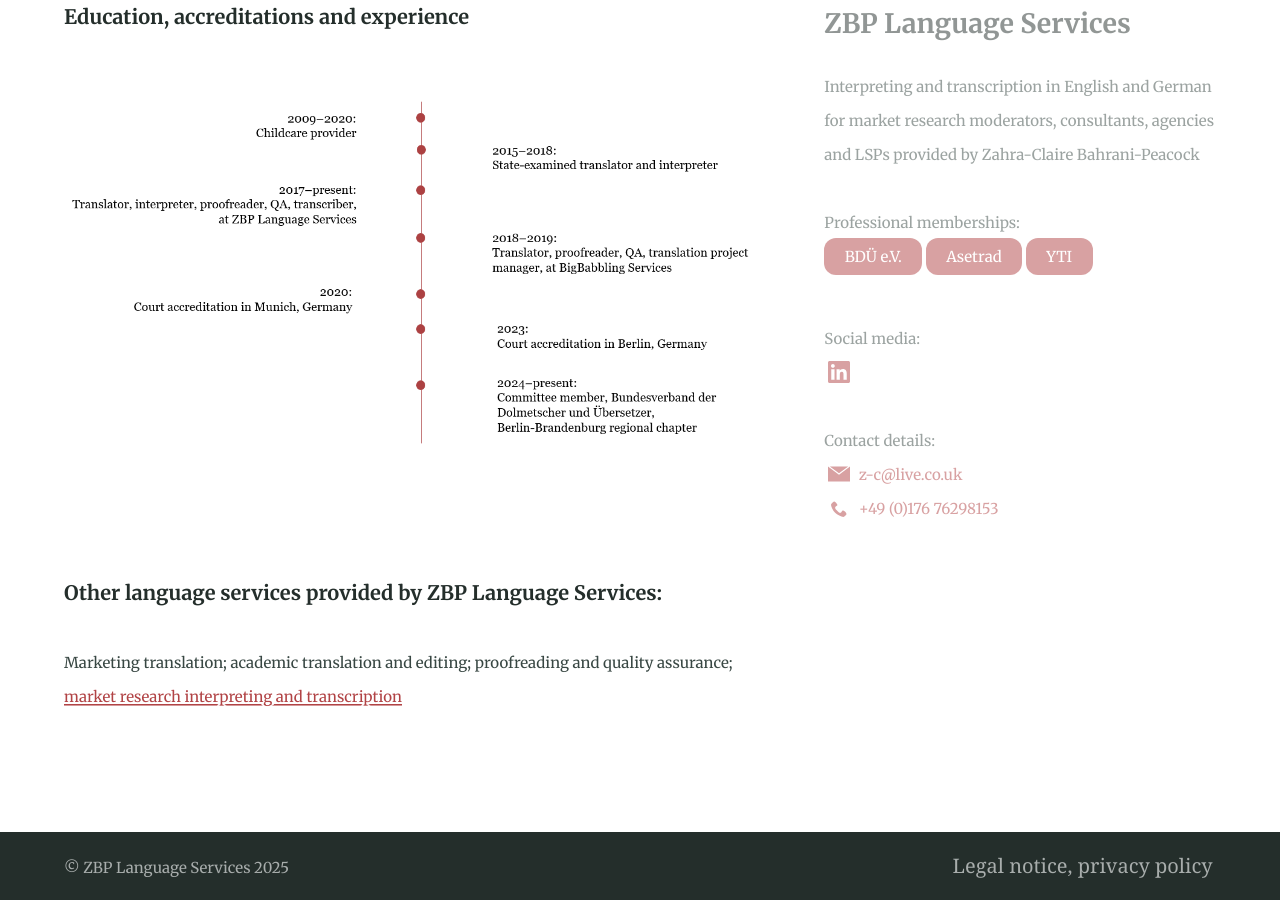
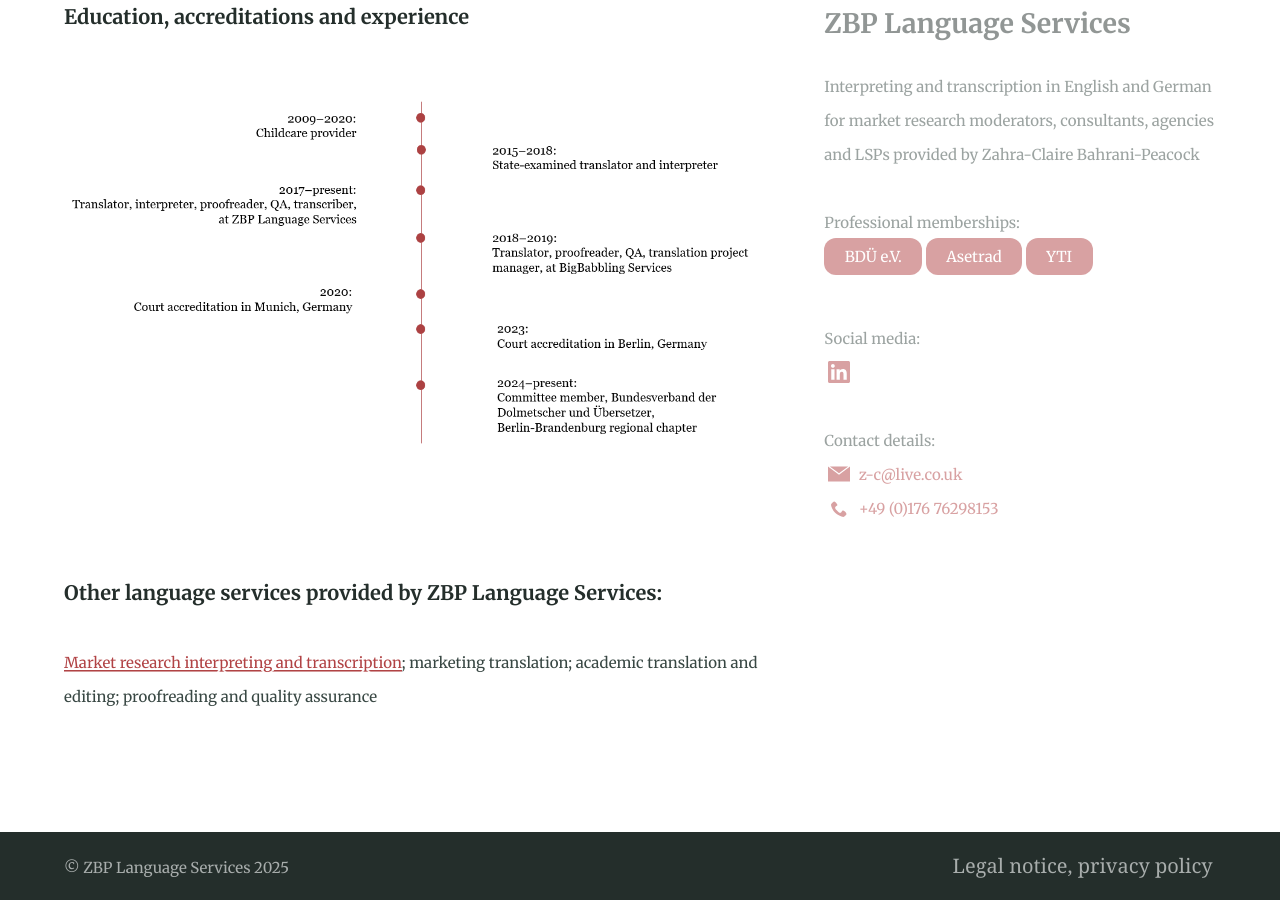
Before and after one commit to Website-2/certified.zbp-language-services.github.io, a Jekyll site: the page built from about.md, in a window 1280 px wide and 900 px high, scrolled down 1854 px. Built offline with Jekyll 4.4.1, drawn with Linux system fonts in a browser that asks for light colours.

Commit message:
Text update

```diff
--- a/about.md
+++ b/about.md
@@ -26,5 +26,5 @@ Are you looking for a translator or interpreter to help with document translatio
 {% include figure.html image="/assets/CV timeline.png" position="center" %}
 <br><br>
 <h6>Other language services provided by ZBP Language Services:</h6><br>
-<small>Marketing translation; academic translation and editing; proofreading and quality assurance; <a href="https://www.zbp-language-services.com/" target="_blank" title="market research interpreting and transcription">market research interpreting and transcription</a></small>
+<small><a href="https://www.zbp-language-services.com/" target="_blank" title="Market research interpreting and transcription">Market research interpreting and transcription</a>; marketing translation; academic translation and editing; proofreading and quality assurance</small>
 <br><br><br>
```
